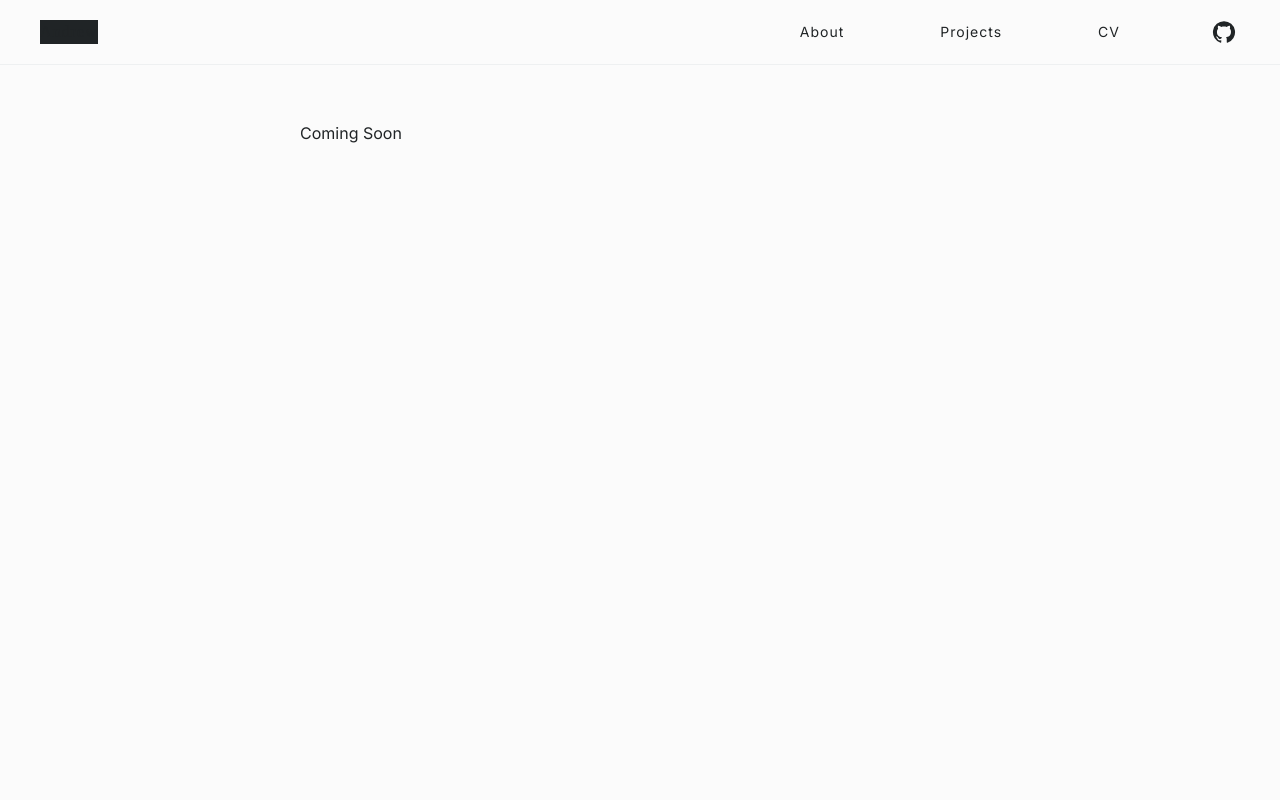
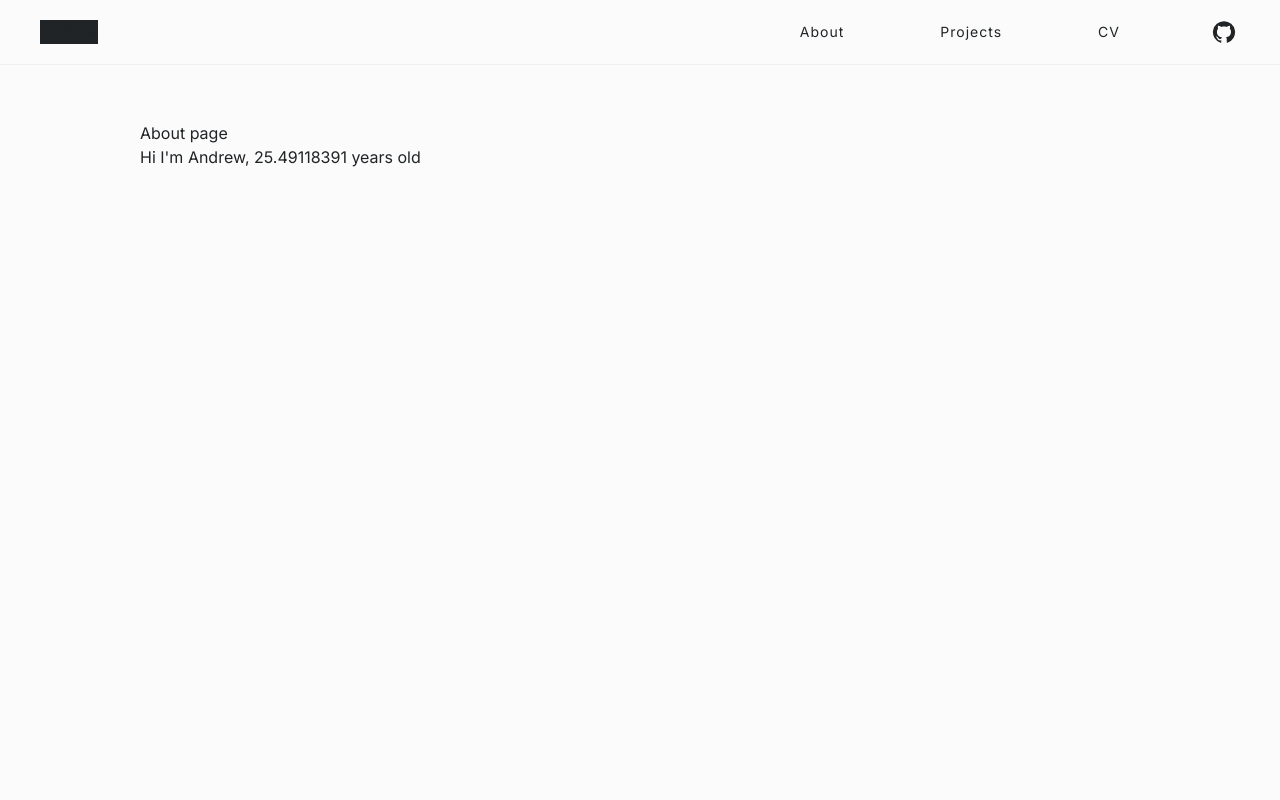
Before and after one commit to fletch-r/personal, a React (Vite) app: page /about in a window 1280 px wide. Shown: the top 800 px of the page. Built offline with nearby package versions, Linux system fonts and the light colour scheme.

Commit message:
feat: :sparkles:  - Removed comments and added About page

```diff
--- a/src/routes/Router.tsx
+++ b/src/routes/Router.tsx
@@ -1,7 +1,7 @@
-import React from 'react'
 import { BrowserRouter, Routes, Route } from "react-router-dom";
 import Home from '../Home';
 import Layout from '../layout/Layout';
+import About from '../pages/About';
 
 function Router() {
   return (
@@ -9,8 +9,7 @@ function Router() {
       <Routes>
         <Route path="/" element={<Layout />}>
           <Route index element={<Home />} />
-          {/* <Route path="blogs" element={<Blogs />} />
-          <Route path="contact" element={<Contact />} /> */}
+          <Route path="about" element={<About />} />
           <Route path="*" element={<h1 className='ml-40'>Coming Soon</h1>} />
         </Route>
       </Routes>
```
